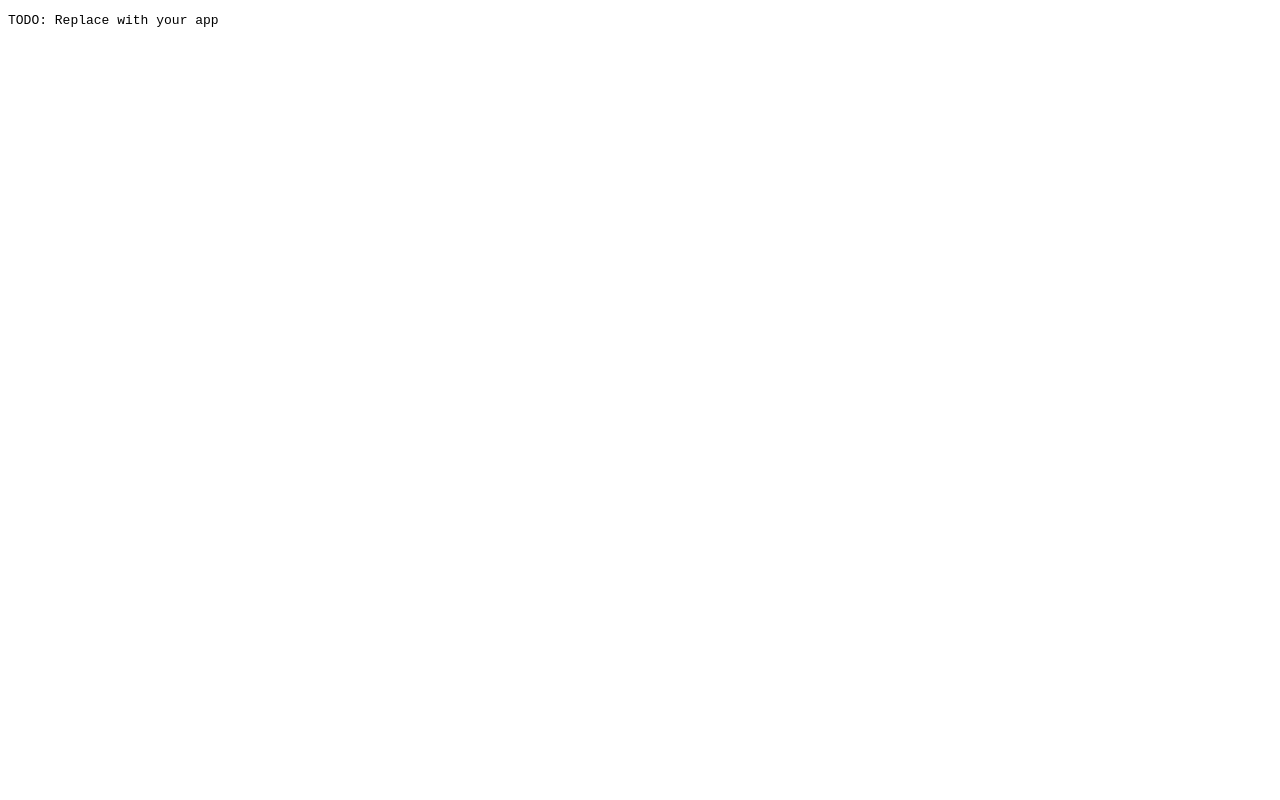
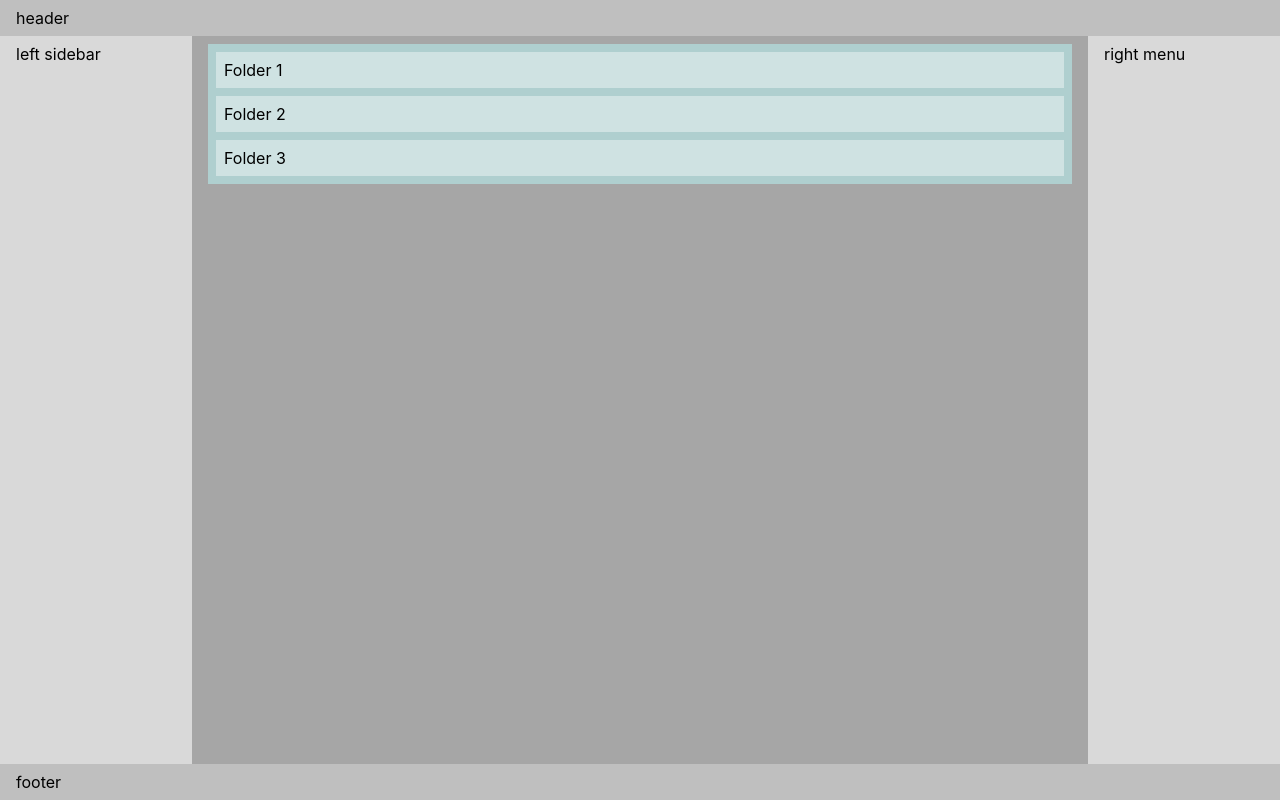
Before and after one commit to 4erkashin/react-template, a React (Vite) app: page / in a window 1280 px wide. Built offline with nearby package versions, Linux system fonts and the light colour scheme.

Commit message:
feat(css): add basic layout as example

```diff
--- a/package.json
+++ b/package.json
@@ -12,6 +12,7 @@
     "build-storybook": "storybook build"
   },
   "dependencies": {
+    "clsx": "^2.0.0",
     "react": "^18.2.0",
     "react-dom": "^18.2.0"
   },
--- /dev/null
+++ b/src/app/App.module.css
@@ -0,0 +1,60 @@
+.appWrapper {
+  display: flex;
+  flex-direction: column;
+
+  height: 100%;
+}
+
+.appHeader {
+  padding: .5em 1em;
+
+  background-color: var(--baseColor);
+}
+
+.appMain {
+  flex-grow: 1;
+  display: flex;
+  flex-direction: row;
+}
+
+.appSidebar {
+  flex-basis: 15%;
+
+  padding: .5em 1em;
+
+  background-color: var(--baseColorLight);
+}
+
+.appSectionCenter {
+  flex-grow: 1;
+
+  padding: .5em 1em;
+
+  background-color: var(--baseColorDark);
+}
+
+.appFooter {
+  padding: .5em 1em;
+
+  background-color: var(--baseColor);
+}
+
+.folders {
+  padding: .5em;
+
+  background-color: var(--accentColor);
+}
+
+.folder {
+  padding: .5em;
+
+  background-color: var(--accentColorLight);
+}
+
+.folder:not(:last-child) {
+  margin-bottom: .5em;
+}
+
+.dropActive {
+  border: 2px solid red;
+}
--- /dev/null
+++ b/src/app/App.tsx
@@ -0,0 +1,20 @@
+import { clsx } from 'clsx';
+import styles from './App.module.css';
+
+export const App = () => (
+  <div className={clsx(styles.appWrapper)}>
+    <header className={styles.appHeader}>header</header>
+    <main className={styles.appMain}>
+      <aside className={styles.appSidebar}>left sidebar</aside>
+      <section className={styles.appSectionCenter}>
+        <ul className={styles.folders}>
+          <li className={styles.folder}>Folder 1</li>
+          <li className={styles.folder}>Folder 2</li>
+          <li className={styles.folder}>Folder 3</li>
+        </ul>
+      </section>
+      <nav className={styles.appSidebar}>right menu</nav>
+    </main>
+    <footer className={styles.appFooter}>footer</footer>
+  </div>
+);
--- a/src/app/index.tsx
+++ b/src/app/index.tsx
@@ -1,3 +1 @@
-import React from 'react';
-
-export const App = () => <pre>TODO: Replace with your app</pre>;
+export { App } from './App';
--- a/src/main.tsx
+++ b/src/main.tsx
@@ -1,6 +1,8 @@
 import React from 'react';
 import ReactDOM from 'react-dom/client';
 import { App } from '~/app';
+
+import './styles.css';
 
 ReactDOM.createRoot(document.getElementById('root') as HTMLElement).render(
   <React.StrictMode>
--- /dev/null
+++ b/src/styles.css
@@ -0,0 +1,105 @@
+:root {
+  font-family: -apple-system, BlinkMacSystemFont, 'Segoe UI', Inter, Oxygen,
+  Ubuntu, Cantarell, 'Open Sans', 'Helvetica Neue', system-ui;
+
+  --baseColorDark: hsl(180, 0%, 65%);
+  --baseColor: hsl(180, 0%, 75%);
+  --baseColorLight: hsl(180, 0%, 85%);
+
+  --accentColorDark:  hsl(180, 25%, 65%);
+  --accentColor:      hsl(180, 25%, 75%);
+  --accentColorLight: hsl(180, 25%, 85%);
+}
+
+/*
+  Use a more-intuitive box-sizing model.
+*/
+*,
+*::before,
+*::after {
+  box-sizing: border-box;
+}
+
+/*
+  Remove default margin
+*/
+* {
+  margin: 0;
+}
+
+/*
+  Allow percentage-based heights in the application
+*/
+html,
+body {
+  height: 100%;
+}
+
+/*
+  Improve text rendering
+*/
+body {
+  -webkit-font-smoothing: antialiased;
+}
+
+/*
+  Improve media defaults
+*/
+img,
+picture,
+video,
+canvas,
+svg {
+  display: block;
+  max-width: 100%;
+}
+
+/*
+  Remove built-in form typography styles
+*/
+input,
+button,
+textarea,
+select {
+  font: inherit;
+}
+
+/*
+  Avoid text overflows
+*/
+p,
+h1,
+h2,
+h3,
+h4,
+h5,
+h6 {
+  overflow-wrap: break-word;
+}
+
+/*
+  Remove default button styles
+*/
+button {
+  cursor: pointer;
+  background-color: transparent;
+  border: none;
+  padding: 0;
+}
+
+/*
+  Remove list styles
+*/
+ul {
+  padding: 0;
+  margin: 0;
+  list-style: none;
+}
+
+/*
+  Create a root stacking context
+*/
+#root {
+  isolation: isolate;
+  height: 100%;
+}
```
Also changed, not shown: 2 other files (tests, documents, lock files or other folders).
